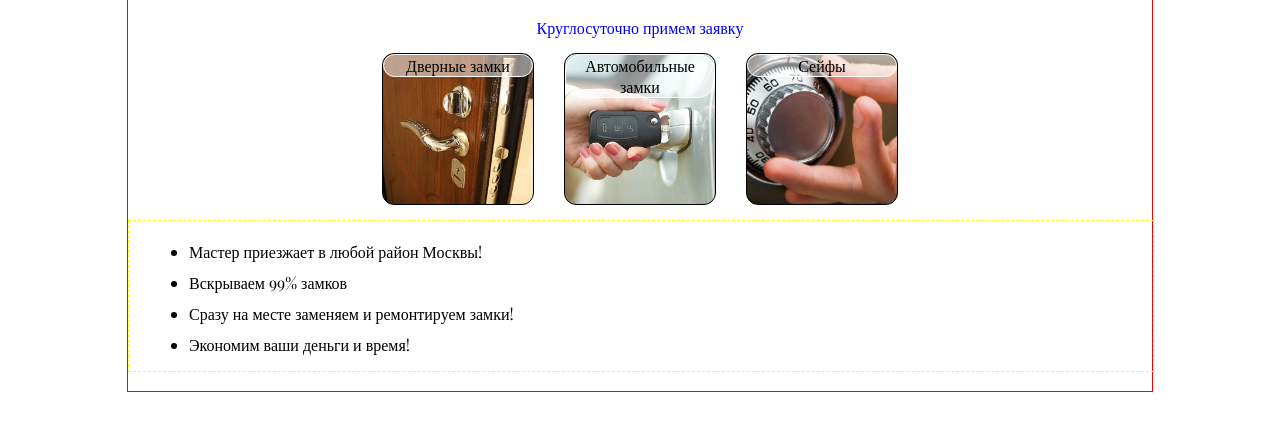
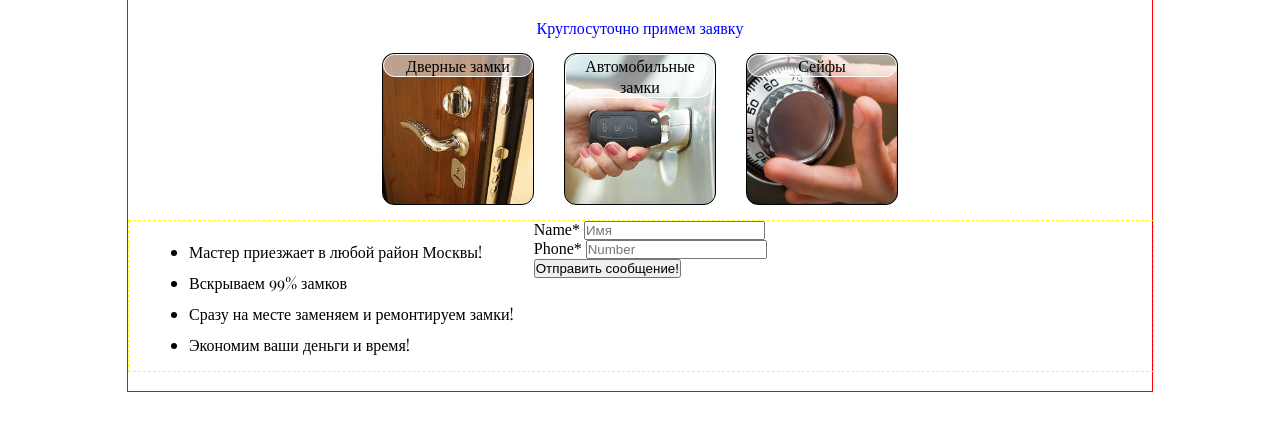
Before and after one commit to bizarre444/lock_site, a plain HTML site: page index.html in a window 1280 px wide. Shown: the part 210-640 px from the top of the page. Drawn offline with nearby package versions, Linux system fonts and the light colour scheme.

Commit message:
index - form

```diff
--- a/index.html
+++ b/index.html
@@ -52,7 +52,19 @@
                             <li>Экономим ваши деньги и время!</li>
                         </ul>
                     </div>
-                    <div class="form"></div>
+                    <div class="form">
+                        <form action=" " method="post"  autocomplete="on">
+                            <p>
+                                <label for="username" class="iconic user">Name<span class="required">*</span></label>
+                                <input type="text" name="username" id="username"  required="required" placeholder="Имя"/>
+                            </p>
+                            <p>
+                                <label for="userphone" class="iconic phone-alt">Phone<span class="required">*</span></label>
+                                <input type="phone" name="userphone" id="userphone" placeholder="Number" required="required"/>
+                            </p>
+                            <input type="submit" value="Отправить сообщение!" />
+                        </form>
+                    </div>
                 </div>
             </div>
         </main>
```
